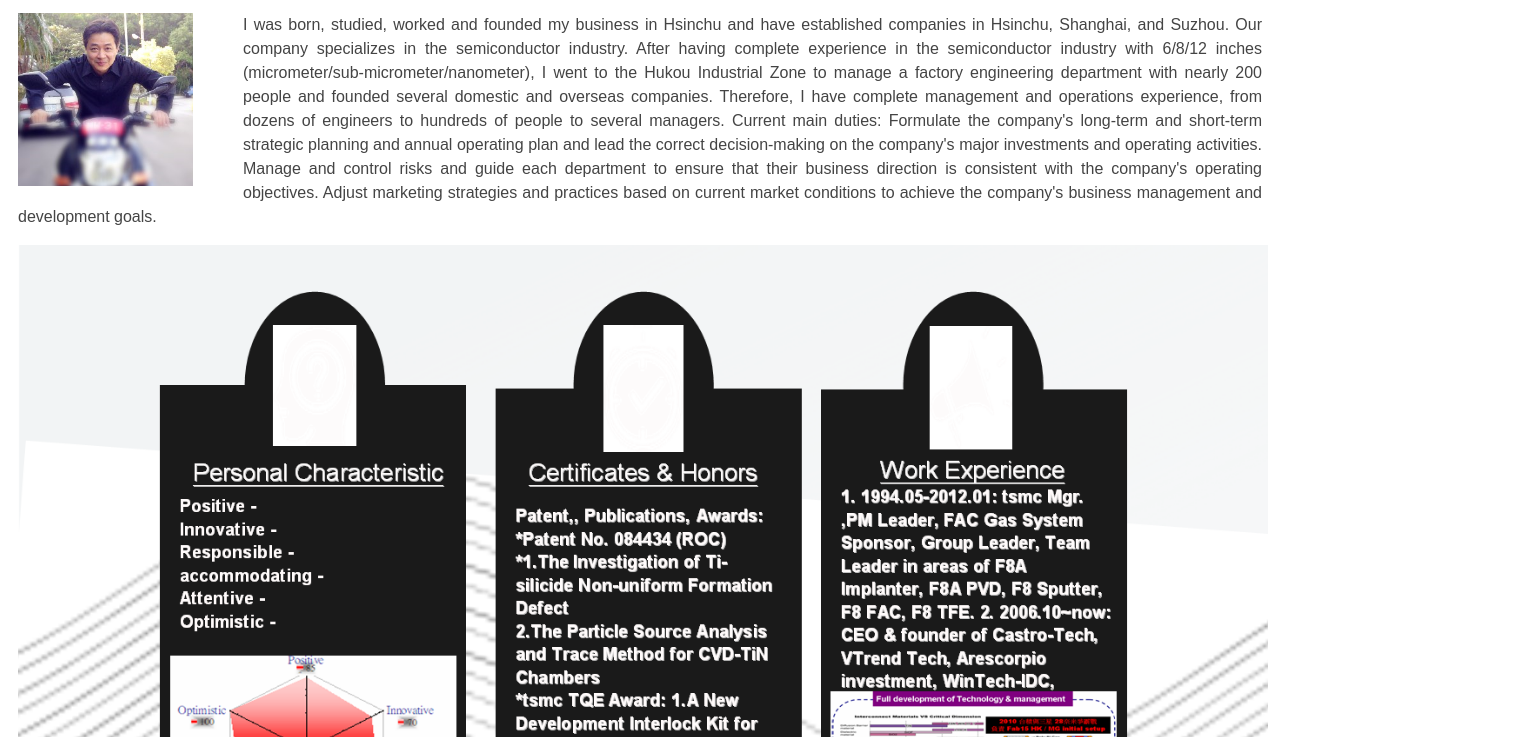
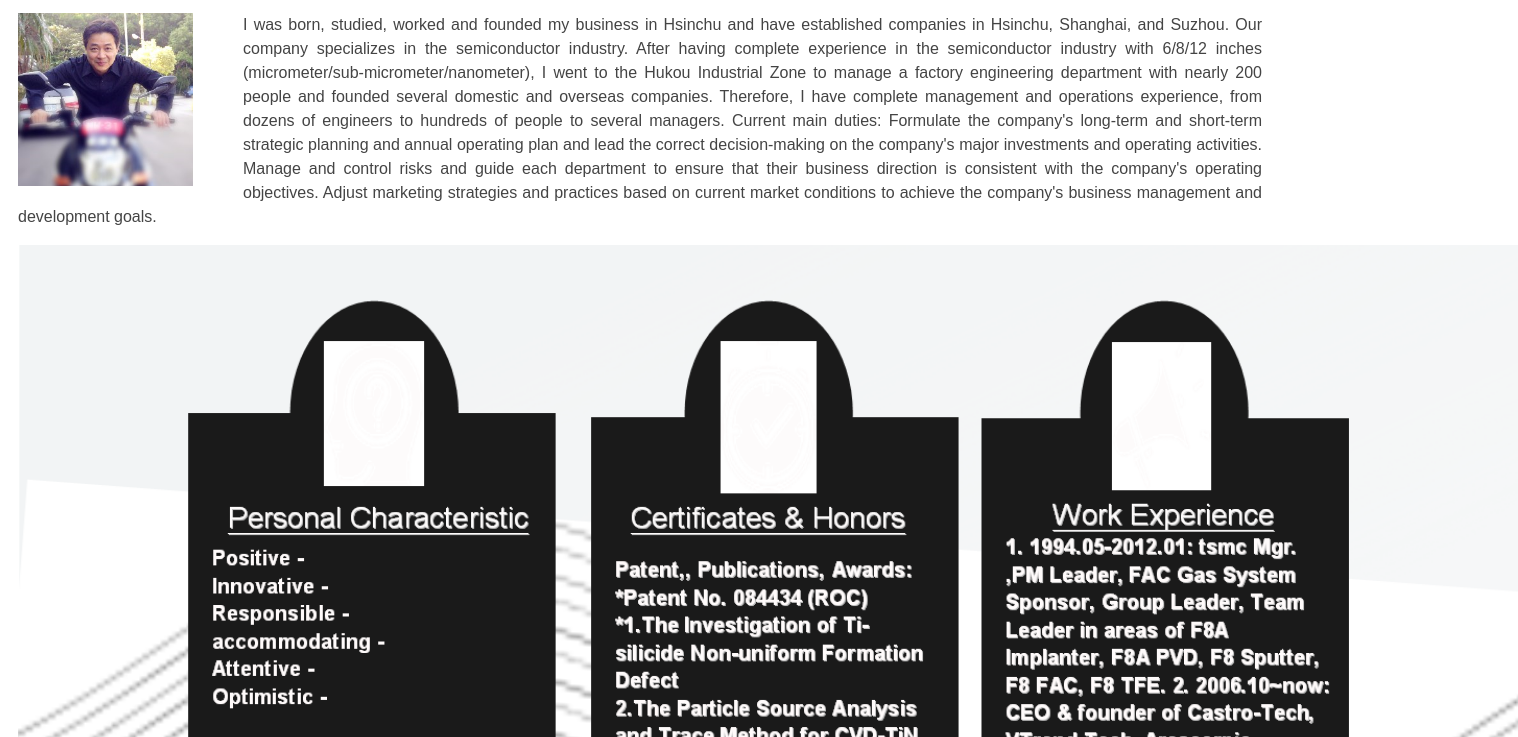
Before and after one commit to Jiang-Wen-Hwang/Jiang-Wen-Hwang.github.io, a plain HTML site: page index.html in a window 1280 px wide. Shown: the part 47-784 px from the top of the page, 1518 px wide, since content can reach past the window. Drawn offline with Linux system fonts and the light colour scheme.

Commit message:
Update index.html

```diff
--- a/index.html
+++ b/index.html
@@ -60,7 +60,7 @@
     development goals.
   </p>
  <img src="image/contents.png" alt="My Photo"
-         style="float: left; margin-right: 50px; width: 1250px;">
+         style="float: left; margin-right: 50px; width: 1500px;">
 
 
   <!-- 另外一段示範可在inline style中再次調整文字顏色及大小 -->
```
